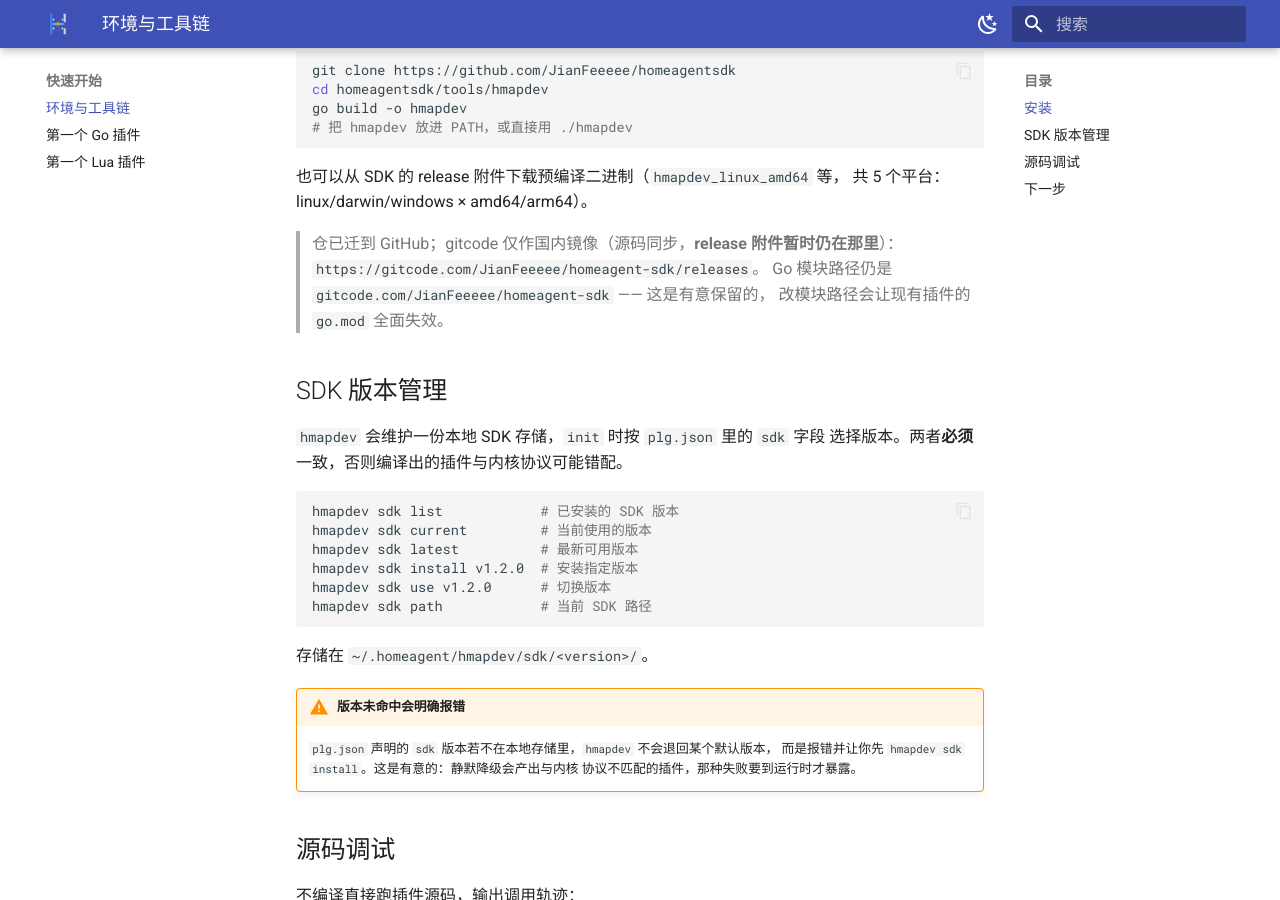
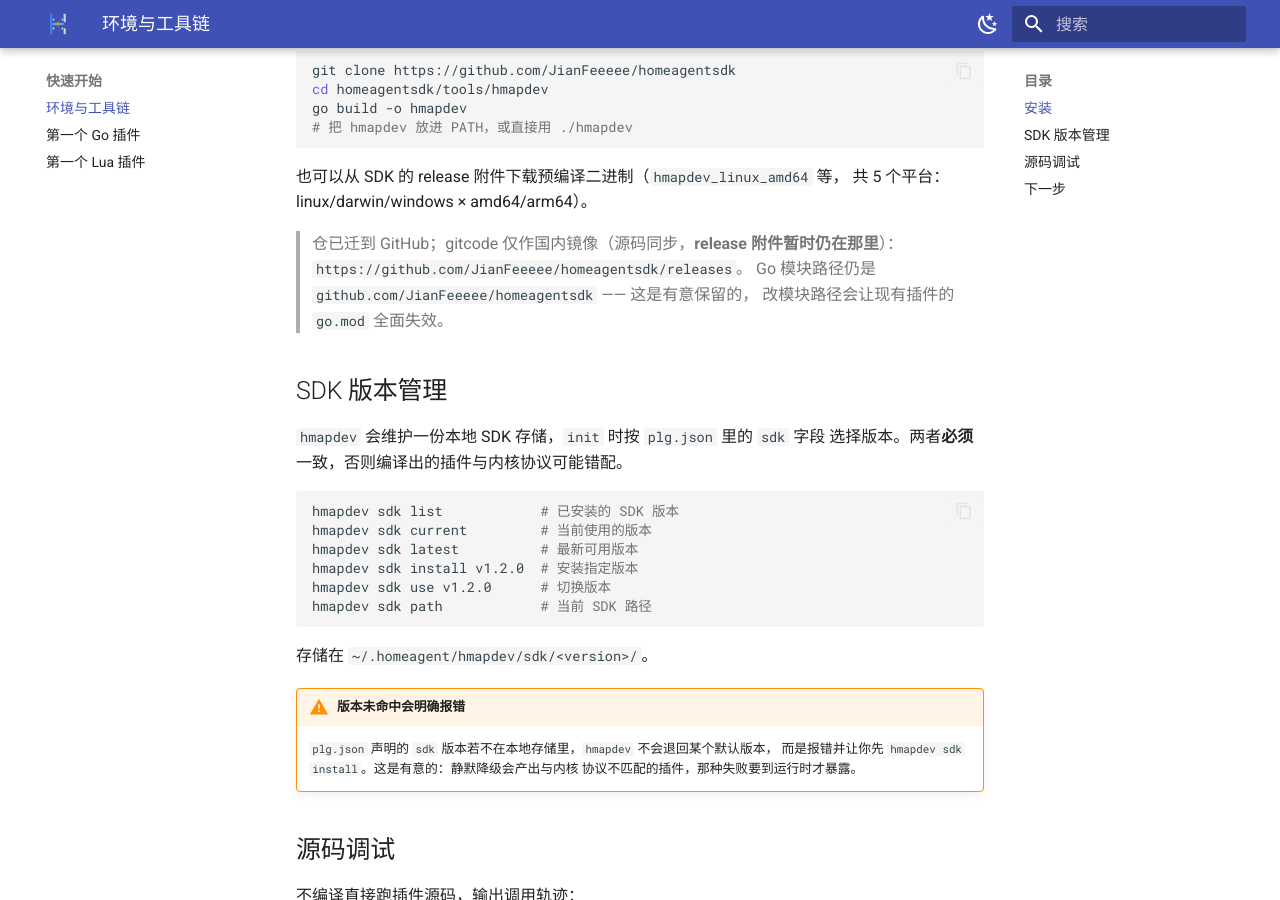
Before and after one commit to JianFeeeee/homeagentsdk, an MkDocs documentation site: the page built from docs/guide/getting-started.md, in a window 1280 px wide and 900 px high, scrolled down 485 px. Built offline with MkDocs 1.6.1 and Material for MkDocs 9.7.7, drawn with Linux system fonts in a browser that asks for light colours.

Commit message:
docs: 文档与站点链接随托管地迁移到 GitHub
go module 路径已迁到 `github.com/JianFeeeee/homeagentsdk`（见上一提交），
文档里的示例 import、Releases 下载地址、模块路径引用同步更新。

涉及：README.md、README_EN.md、docs/guide/{getting-started,first-plugin,
capability-boundary}.md、mkdocs.yml。

## 有意保留的 gitcode 提及

**不是漏改**，删了反而让文档说谎：

- README.md：「二进制的实际分发地址目前是 gitcode」——两个仓的 release
  附件不同步，只有二进制暂时还得去 gitcode 取
- mkdocs.yml：gitcode 镜像链接（国内直连更快，海外看 GitHub）
- docs/guide/getting-started.md：注明「gitcode 仅作国内镜像」

判据：**能照做的指引**优先于「链接好看」。读者照 README 下载 hmapdev
时，走 gitcode 是真能拿到东西的那条路。

```diff
--- a/docs/guide/getting-started.md
+++ b/docs/guide/getting-started.md
@@ -23,8 +23,8 @@
 共 5 个平台：linux/darwin/windows × amd64/arm64）。
 
 > 仓已迁到 GitHub；gitcode 仅作国内镜像（源码同步，**release 附件暂时仍在那里**）：
-> `https://gitcode.com/JianFeeeee/homeagent-sdk/releases`。
-> Go 模块路径仍是 `gitcode.com/JianFeeeee/homeagent-sdk` —— 这是有意保留的，
+> `https://github.com/JianFeeeee/homeagentsdk/releases`。
+> Go 模块路径仍是 `github.com/JianFeeeee/homeagentsdk` —— 这是有意保留的，
 > 改模块路径会让现有插件的 `go.mod` 全面失效。
 
 ## SDK 版本管理
--- a/mkdocs.yml
+++ b/mkdocs.yml
@@ -98,7 +98,7 @@
       link: https://github.com/JianFeeeee/homeagentsdk
       name: SDK 源码（GitHub）
     - icon: fontawesome/solid/code-branch
-      link: https://gitcode.com/JianFeeeee/homeagent-sdk
+      link: https://github.com/JianFeeeee/homeagentsdk
       name: gitcode 镜像（国内）
     - icon: fontawesome/solid/house
       link: https://introduce.homeagent.jianfgit.xyz/
```
Also changed, not shown: README.md (+2 -2 lines), README_EN.md (+2 -2 lines), docs/guide/capability-boundary.md (+1 -1 lines), docs/guide/first-plugin.md (+1 -1 lines).
